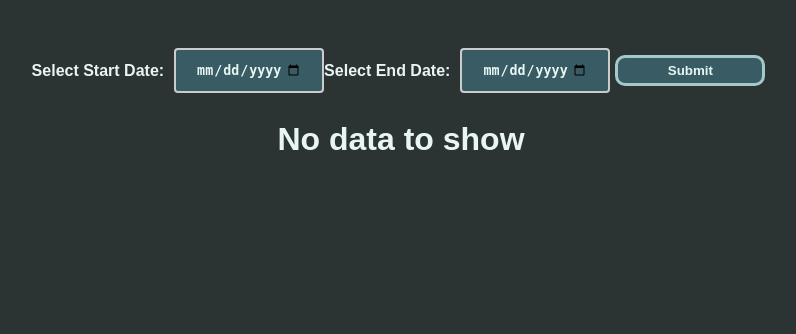
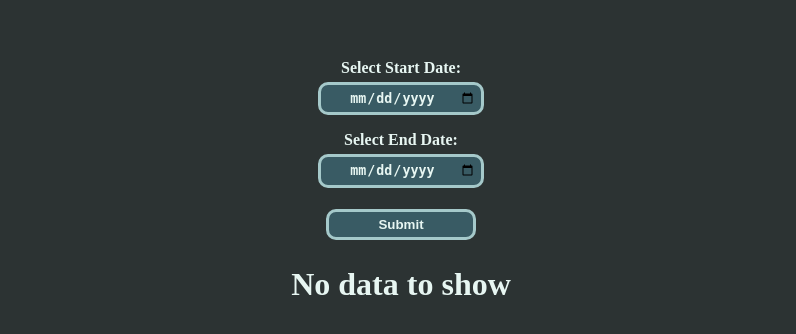
Before and after one commit to emjot13/admin-project, a Django app: page /admin in a window 1280 px wide. Shown: the top 334 px of the page, without its empty margins (239-1035 px from the left). Run offline with Django 4.2, Linux system fonts and the light colour scheme; data that the repository does not hold is empty.

Commit message:
minor changes

```diff
--- a/templates/admin_view.html
+++ b/templates/admin_view.html
@@ -3,9 +3,7 @@
 <html lang="en">
   <head>
     <title>Example Template</title>
-    <!--    <script src="{% static 'js/Chart.min.js' %}"></script> -->
   <script src="https://cdnjs.cloudflare.com/ajax/libs/Chart.js/2.9.4/Chart.js"></script>
-    <link rel="stylesheet" type="text/css" href="{% static 'styles.css' %}">
     <style>
       body{
         background-color: rgb(44, 51, 51);
@@ -13,6 +11,8 @@
         font-weight: bold;
       }
       button, input, select{
+        text-align: center;
+        display: block;
         width: 150px;
         font-weight: bold;
         border:rgb(165, 201, 202) 3px solid;
@@ -39,12 +39,27 @@
   <body>
     <h1>{{ message }}</h1>
 
+<!-- <div style="display: flex;">   -->
 <form class="box">
+  <div>
+    <div>
+  <div style="margin-top: 1em;">
+    <div style="display: flex; justify-content: center;">
   <label for="date-input">Select Start Date:</label>
+</div>
   <input type="date" id="date-input" name="start_date">
+</div>
+</div>
+<div style="margin-top: 1em;">
+  <div style="display: flex; justify-content: center;">
   <label for="end-date-input">Select End Date:</label>
+  </div>
   <input type="date" id="end-date-input" name="end_date">
+</div>
+<div style="display: flex; justify-content: center; margin-top: 1em;">
   <button type="button" id="submit-dates-btn">Submit</button>
+</div>
+
   <script>
 
     var startDateInput = document.getElementById("date-input");
@@ -64,12 +79,18 @@ currentUrl.search = searchParams.toString();
 window.location = currentUrl.toString();
 });
   </script>
+  </div>
 </form>
+<!-- </div>   -->
     {% if not items %}
     <h1>No data to show</h1>
     {% endif %}
   {% for day in items %}
-    <div>Employees tiredness stats for {{ day.day }}</div>
+    <div  style="display: flex; justify-content: center; margin-top: 6em; margin-bottom: 0.5em;">
+
+    <h2>Employees tiredness stats for {{ day.day }}</h2>
+
+    </div>
           <canvas id="myChart-{{forloop.counter}}"></canvas>
     <script>
 
```
